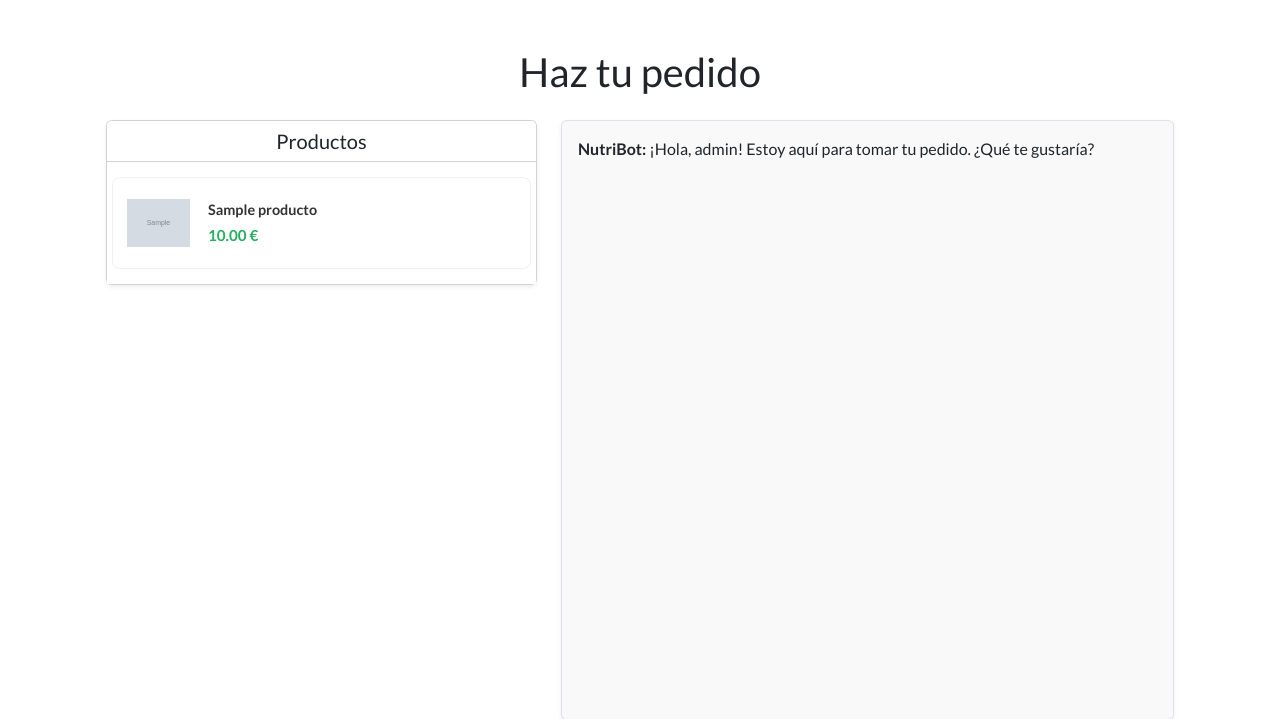
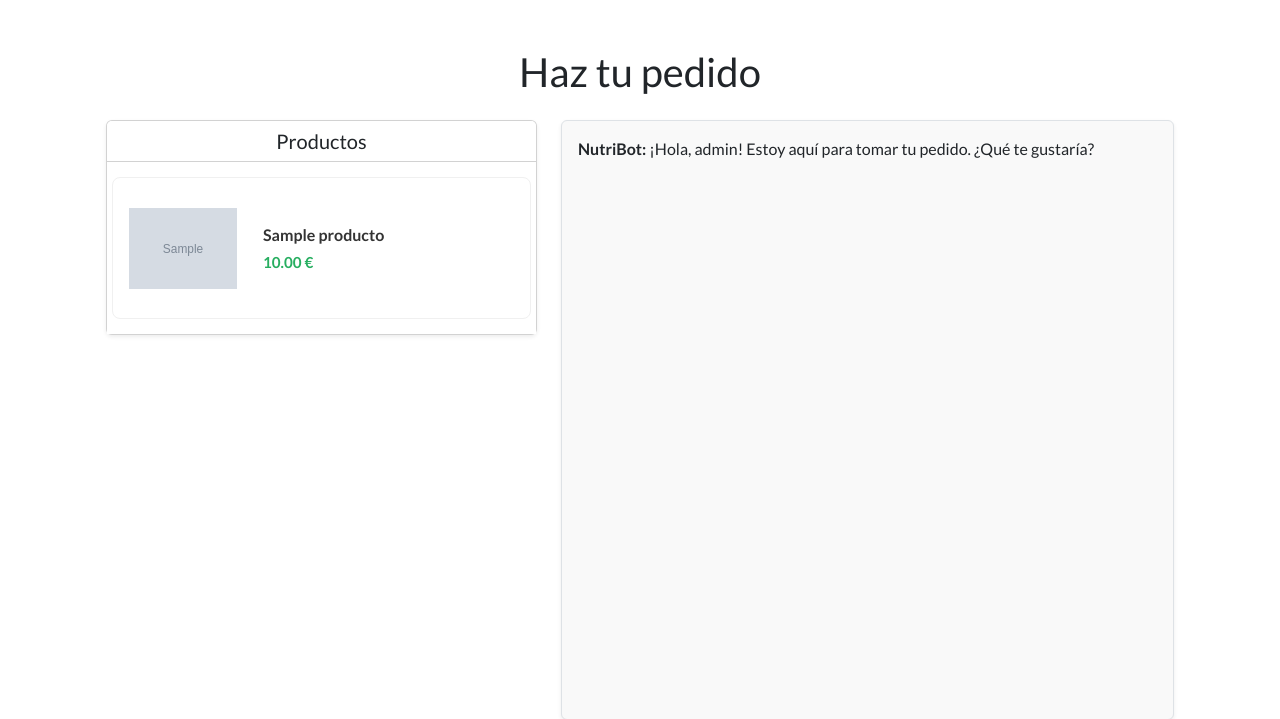
Before and after one commit to Lyoko-CO/nutrisur, a Django app: page /pedidos/nuevo-pedido in a window 1280 px wide. Shown: the part 82-801 px from the top of the page. Run offline with Django 5.2, Linux system fonts and the light colour scheme; a user stored in the database is signed in; data comes from the database, SQL or seed files in the repository; tables that the repository leaves empty hold one stand-in row (values such as "Sample post"); grey boxes marked "Sample" are stand-in pictures; some libraries are stand-ins or nearby versions.

Commit message:
fix: tamaño imágenes y nombres desbordados en escaparate

```diff
--- a/pedidos/static/pedidos/css/chatbot.css
+++ b/pedidos/static/pedidos/css/chatbot.css
@@ -77,74 +77,6 @@
 }
 
 
-/* --- ESTILOS PARA ESCRITORIO --- */
-@media (min-width: 992px) {
-
-    #chat-window {
-        height: 600px;
-    }
-
-    .escaparate-container {
-        height: auto;
-        max-height: 620px;
-        overflow-y: auto;
-    }
-
-    .productos-scroll {
-        display: grid;
-        grid-template-columns: 1fr;
-        overflow-x: hidden;
-        overflow-y: auto;
-        padding: 5px;
-    }
-
-    .producto-mini {
-        width: 100%;
-        min-width: 0;
-        display: flex;
-        align-items: center;
-        text-align: left;
-        padding: 10px;
-    }
-
-    .producto-mini .img-wrapper {
-        width: 70px;
-        height: 70px;
-        margin-bottom: 0;
-        margin-right: 15px;
-        flex-shrink: 0;
-    }
-
-    .producto-info {
-        flex-grow: 1;
-    }
-
-    .prod-nombre {
-        font-size: 1rem;
-        margin-bottom: 4px;
-    }
-
-    .section-divider {
-        grid-column: 1 / -1; /* Ocupar todo el ancho */
-        width: 100%;
-
-        writing-mode: horizontal-tb; /* Texto horizontal normal */
-        transform: none;
-
-        min-height: 40px;
-        background: transparent;
-        border: none;
-        border-bottom: 2px solid #eee;
-        justify-content: flex-start; /* Alinear a la izquierda */
-        padding-top: 15px;
-        margin-bottom: 5px;
-    }
-
-    .catalogo-header {
-        margin-top: 20px; /* Separación extra antes del catálogo */
-    }
-}
-
 
 /* --- ESTILOS COMUNES --- */
 .producto-mini:hover {
@@ -194,3 +126,79 @@
     0% { transform: rotate(0deg); }
     100% { transform: rotate(360deg); }
 }
+
+
+
+/* --- ESTILOS PARA ESCRITORIO --- */
+@media (min-width: 992px) {
+
+    #chat-window {
+        height: 600px;
+    }
+
+    .escaparate-container {
+        height: auto;
+        max-height: 620px;
+        overflow-y: auto;
+    }
+
+    .productos-scroll {
+        display: grid;
+        grid-template-columns: 1fr;
+        overflow-x: hidden;
+        overflow-y: auto;
+        padding: 5px;
+    }
+
+    .producto-mini {
+        width: 100%;
+        min-width: 0;
+        display: flex;
+        align-items: center;
+        text-align: left;
+        padding: 10px;
+    }
+
+    .producto-mini .img-wrapper {
+        width: 120px;
+        height: 120px;
+        margin-bottom: 0;
+        margin-right: 20px;
+        flex-shrink: 0;
+    }
+
+    .producto-info {
+        flex-grow: 1;
+    }
+
+    .prod-nombre {
+        font-size: 1rem;
+        margin-bottom: 4px;
+        white-space: normal;
+        display: -webkit-box;
+        -webkit-line-clamp: 2;
+        line-clamp: 2;
+        -webkit-box-orient: vertical;
+        overflow: hidden;
+    }
+
+    .section-divider {
+        grid-column: 1 / -1;
+        width: 100%;
+
+        writing-mode: horizontal-tb;
+        transform: none;
+
+        min-height: 40px;
+        background: transparent;
+        border: none;
+        border-bottom: 2px solid #eee;
+        justify-content: flex-start;
+        padding-top: 15px;
+        margin-bottom: 5px;
+    }
+
+    .catalogo-header {
+        margin-top: 20px;
+    }
+}
```
